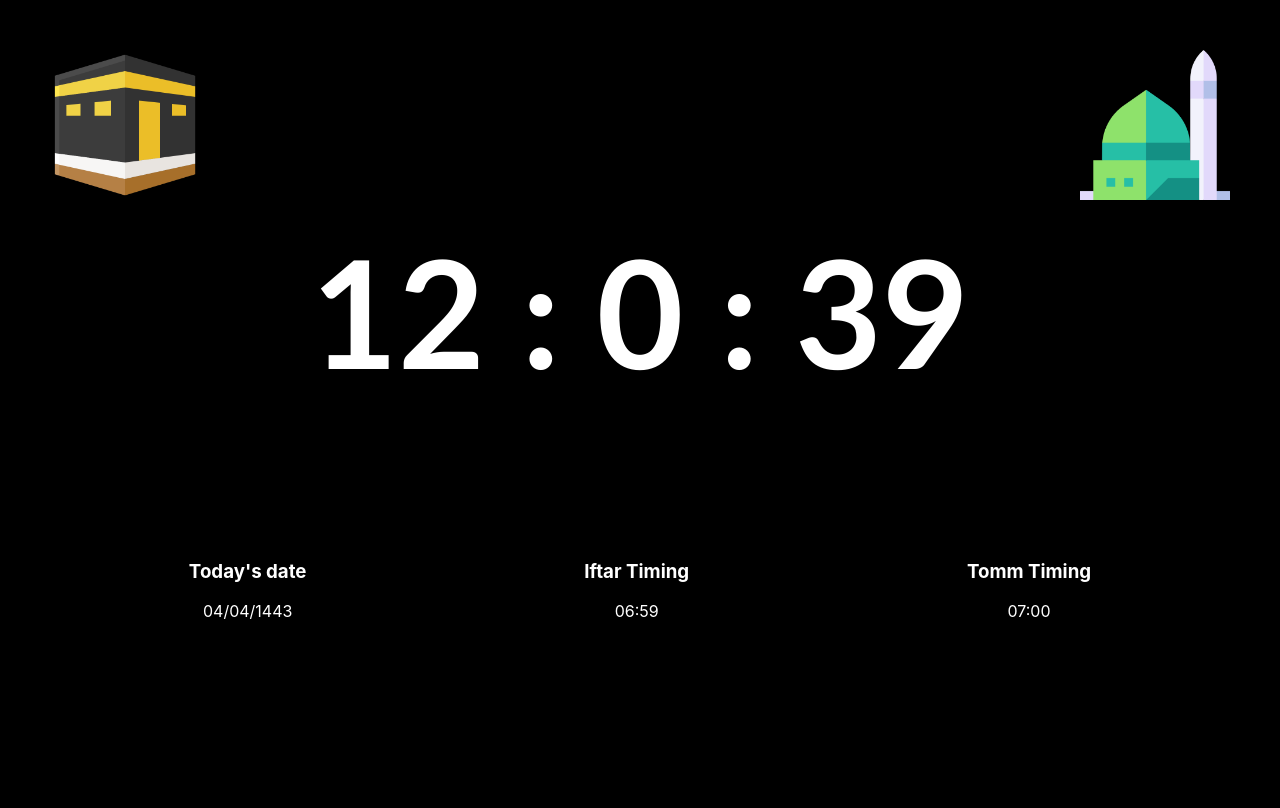
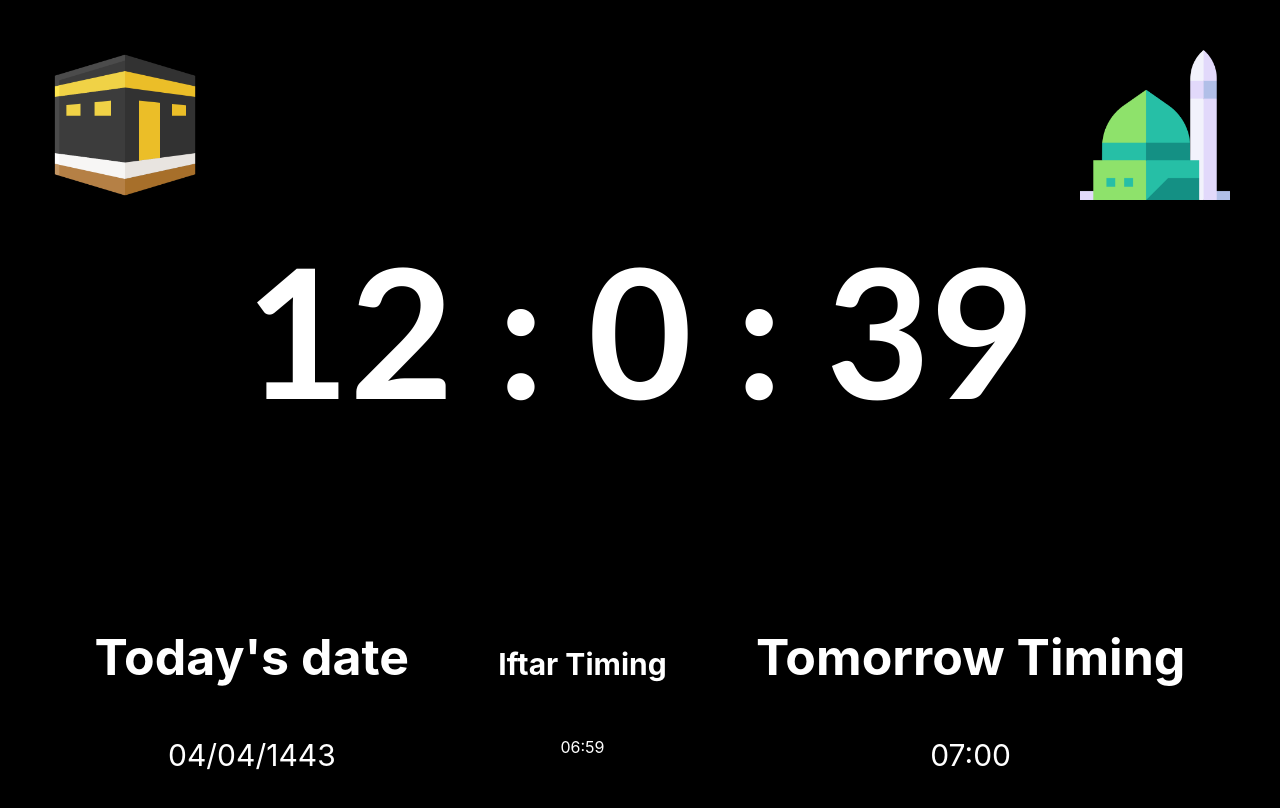
Before and after one commit to asif-sidd9768/iftarclock, a React (Create React App) app: page / in a window 1280 px wide. Shown: the top 808 px of the page. Built offline with nearby package versions, Linux system fonts and the light colour scheme.

Commit message:
increase font size

```diff
--- a/src/components/details-part-bottom/details-part-bottom.components.jsx
+++ b/src/components/details-part-bottom/details-part-bottom.components.jsx
@@ -4,22 +4,22 @@ const DetailsPartBottom = () => {
     return (
         <div className="bottom-part">
             <div>
-                <h3>
+                <h3 className="header">
                     <span>Today's date</span>
                 </h3>
-                <span>04/04/1443</span>
+                <span className="header-content">04/04/1443</span>
             </div>
             <div>
-                <h3>
-                    <span>Iftar Timing</span>
+                <h3 className="header">
+                    <span className="header-content">Iftar Timing</span>
                 </h3>
                 <span>06:59</span>
             </div>
             <div>
-                <h3>
-                    <span>Tomm Timing</span>
+                <h3 className="header">
+                    <span>Tomorrow Timing</span>
                 </h3>
-                <span>07:00</span>
+                <span className="header-content">07:00</span>
             </div>
         </div>
     )
--- a/src/components/details-part-bottom/details-part-bottom.styles.scss
+++ b/src/components/details-part-bottom/details-part-bottom.styles.scss
@@ -4,4 +4,12 @@
     display: flex;
     justify-content: space-around;
     text-align: center;
+
+    .header {
+        font-size: 50px
+    }
+
+    .header-content {
+        font-size: 30px
+    }
 }
--- a/src/components/time/time.styles.scss
+++ b/src/components/time/time.styles.scss
@@ -1,4 +1,4 @@
 .time {
-    font-size: 150px;
+    font-size: 180px;
     font-family:'Gill Sans', 'Gill Sans MT', Calibri, 'Trebuchet MS', sans-serif
 }
```
